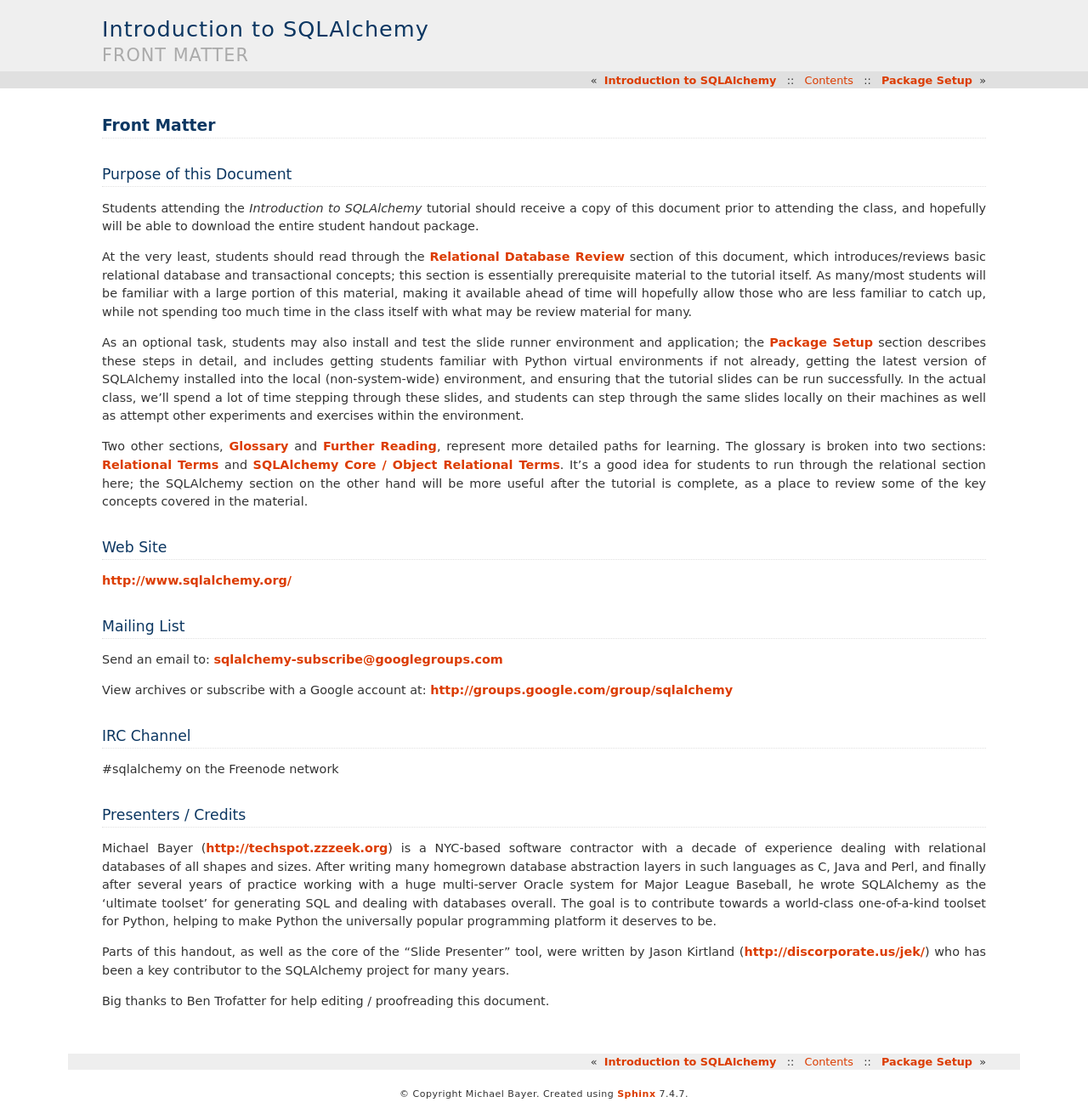
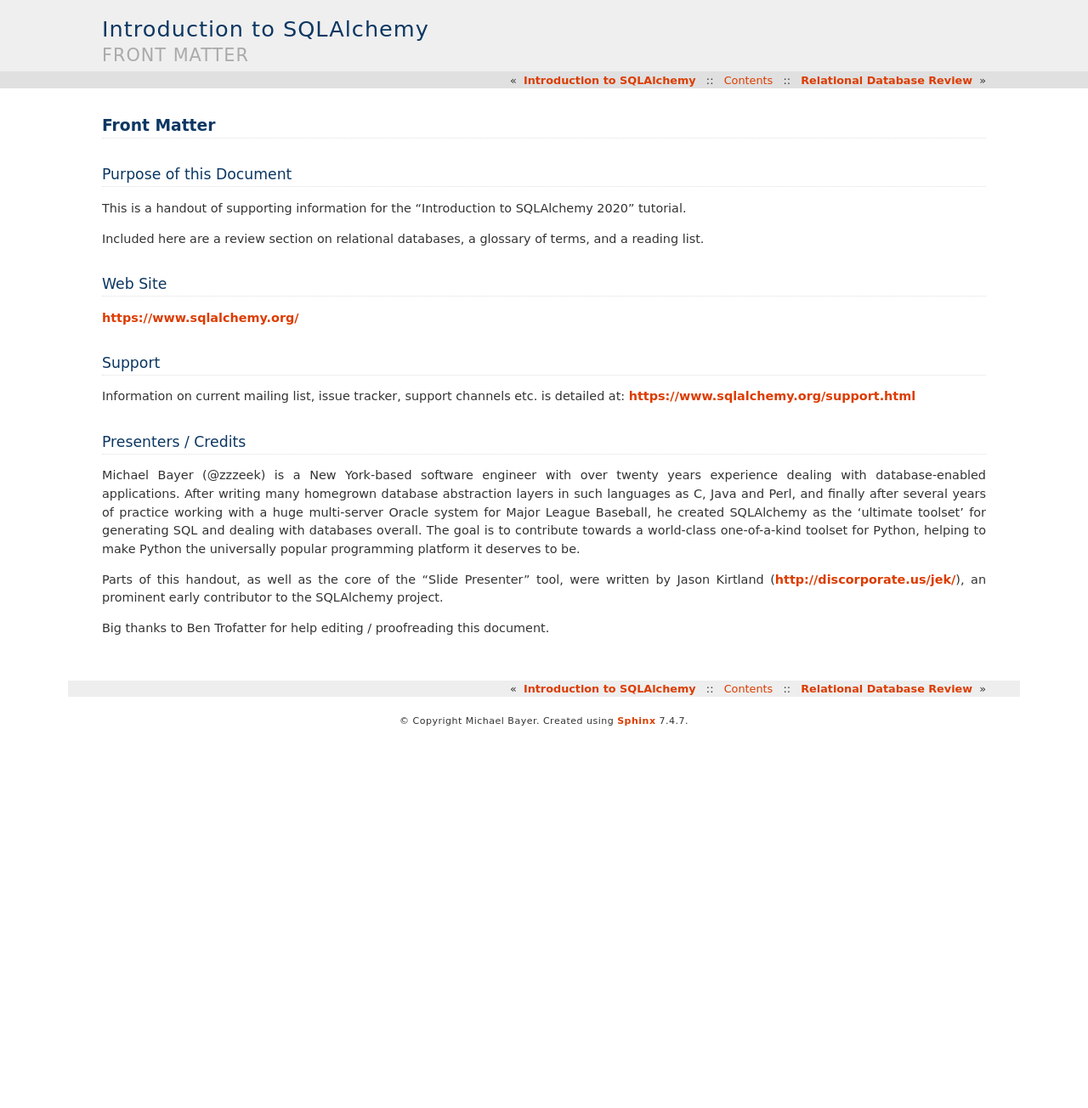
Before and after one commit to zzzeek/sqla_tutorial, a Sphinx documentation site: the page built from handout/source/front.rst, in a window 1280 px wide. Shown: the whole page at 85% size. Built offline with Sphinx 7.4.7, drawn with Linux system fonts in a browser that asks for light colours; after the commit the page ends 900 px from its top, so only the background shows below that.

Commit message:
reorganize handout, readme a bit.
for this tutorial we are not using the handout as any
kind of prerequistite material, however as paricipants may
be downloading this entire package, it still has useful
content.

```diff
--- a/handout/source/front.rst
+++ b/handout/source/front.rst
@@ -5,72 +5,39 @@
 Purpose of this Document
 ========================
 
-Students attending the *Introduction to SQLAlchemy* tutorial
-should receive a copy of this document prior to attending the class,
-and hopefully will be able to download the entire student handout package.
+This is a handout of supporting information for the
+"Introduction to SQLAlchemy 2020" tutorial.
 
-At the very least, students should read through the
-:doc:`relational` section of this document, which introduces/reviews
-basic relational database and transactional concepts; this section
-is essentially prerequisite material to the tutorial itself.  As many/most
-students will be familiar with a large portion of this material, making
-it available ahead of time will hopefully allow those who are less
-familiar to catch up, while not spending too much time in the class
-itself with what may be review material for many.
-
-As an optional task, students may also
-install and test the slide runner environment and application; the
-:doc:`setup` section describes these steps in detail, and includes
-getting students familiar with Python virtual environments if not already,
-getting the latest version of SQLAlchemy installed into the local
-(non-system-wide) environment, and ensuring that the tutorial slides
-can be run successfully.  In the actual class, we'll spend a lot of time
-stepping through these slides, and students can step through the same
-slides locally on their machines as well as attempt other experiments
-and exercises within the environment.
-
-Two other sections, :doc:`glossary` and :doc:`reading`, represent more
-detailed paths for learning.  The glossary is broken into two sections:
-:ref:`glossary_relational` and :ref:`glossary_sqlalchemy`.  It's a good
-idea for students to run through the relational section here; the SQLAlchemy
-section on the other hand will be more useful after the tutorial is complete,
-as a place to review some of the key concepts covered in the material.
+Included here are a review section on relational databases, a glossary
+of terms, and a reading list.
 
 Web Site
 =========
 
-http://www.sqlalchemy.org/
+https://www.sqlalchemy.org/
 
-Mailing List
-=============
+Support
+========
 
-Send an email to:
-sqlalchemy-subscribe@googlegroups.com
+Information on current mailing list, issue tracker, support channels etc.
+is detailed at:  https://www.sqlalchemy.org/support.html
 
-View archives or subscribe with a Google account at:
-http://groups.google.com/group/sqlalchemy
-
-IRC Channel
-============
-
-#sqlalchemy on the Freenode network
 
 Presenters / Credits
 =====================
 
-Michael Bayer (http://techspot.zzzeek.org) is a NYC-based software contractor with a decade of
-experience dealing with relational databases of all shapes and sizes.
-After writing many homegrown database abstraction layers in such
-languages as C, Java and Perl, and finally after several years of
-practice working with a huge multi-server Oracle system for Major
-League Baseball, he wrote SQLAlchemy as the 'ultimate toolset' for
-generating SQL and dealing with databases overall. The goal is to
-contribute towards a world-class one-of-a-kind toolset for Python,
-helping to make Python the universally popular programming platform it
-deserves to be.
+Michael Bayer (@zzzeek) is a New York-based software
+engineer with over twenty years experience dealing with database-enabled
+applications. After writing many homegrown database abstraction layers in such
+languages as C, Java and Perl, and finally after several years of practice
+working with a huge multi-server Oracle system for Major League Baseball, he
+created SQLAlchemy as the 'ultimate toolset' for generating SQL and dealing
+with databases overall. The goal is to contribute towards a world-class
+one-of-a-kind toolset for Python, helping to make Python the universally
+popular programming platform it deserves to be.
 
-Parts of this handout, as well as the core of the "Slide Presenter"
-tool, were written by Jason Kirtland (http://discorporate.us/jek/)
-who has been a key contributor to the SQLAlchemy project for many years.
+Parts of this handout, as well as the core of the "Slide Presenter" tool, were
+written by Jason Kirtland (http://discorporate.us/jek/), an prominent
+early contributor to the SQLAlchemy project.
 
 Big thanks to Ben Trofatter for help editing / proofreading this document.
--- a/handout/source/index.rst
+++ b/handout/source/index.rst
@@ -12,7 +12,6 @@
    :maxdepth: 2
 
    front
-   setup
    relational
    glossary
    reading
```
Also changed, not shown: README.rst (added, +35 -0 lines), handout/source/relational.rst (+17 -14 lines), handout/source/setup.rst (deleted, +0 -101 lines), slides/README.rst (deleted).
